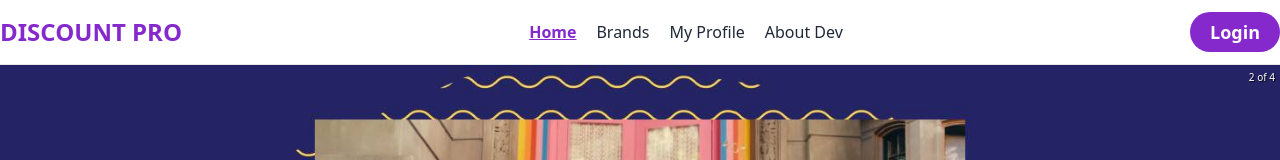
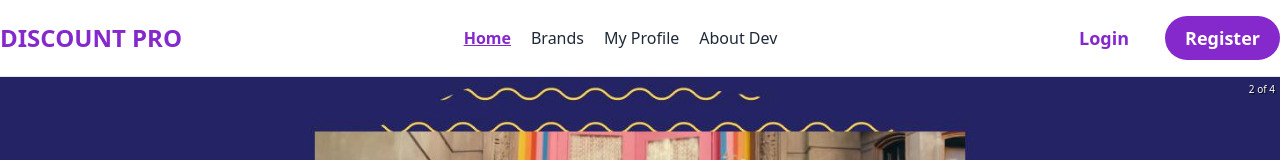
Before and after one commit to RahulKhanSuvo/discount-pro, a React (Vite) app: page / in a window 1280 px wide. Shown: the top 160 px of the page. Built offline with nearby package versions, Linux system fonts and the light colour scheme; no server answers.

Commit message:
added login btn in navbar

```diff
--- a/src/Provider/AuthProvider.jsx
+++ b/src/Provider/AuthProvider.jsx
@@ -1,17 +1,44 @@
 import AuthContext from "../context/authContext";
-import { createUserWithEmailAndPassword, updateProfile } from "firebase/auth";
+import {
+  createUserWithEmailAndPassword,
+  onAuthStateChanged,
+  signInWithEmailAndPassword,
+  signOut,
+  updateProfile,
+} from "firebase/auth";
 import auth from "../Firebase/firebase.config";
+import { useEffect, useState } from "react";
 const AuthProvider = ({ children }) => {
+  const [user, setUser] = useState(null);
   const userRegister = (email, password) => {
     return createUserWithEmailAndPassword(auth, email, password);
   };
   const updateUserProfile = (updatedData) => {
     return updateProfile(auth.currentUser, updatedData);
   };
+  const userLogin = (email, password) => {
+    return signInWithEmailAndPassword(auth, email, password);
+  };
+  const userLogout = () => {
+    return signOut(auth);
+  };
+  useEffect(() => {
+    const unsubscribe = onAuthStateChanged(auth, (currentUser) => {
+      if (currentUser) {
+        setUser(currentUser);
+      } else setUser(null);
+    });
+    return () => {
+      unsubscribe();
+    };
+  }, []);
   const info = {
     name: "rj",
     userRegister,
     updateUserProfile,
+    userLogin,
+    user,
+    userLogout,
   };
   return <AuthContext.Provider value={info}>{children}</AuthContext.Provider>;
 };
--- a/src/components/Header.jsx
+++ b/src/components/Header.jsx
@@ -3,7 +3,8 @@ import { Link, NavLink } from "react-router-dom";
 import AuthContext from "../context/authContext";
 
 const Header = () => {
-  const { name } = useContext(AuthContext);
+  const { user, userLogout } = useContext(AuthContext);
+  console.log(user);
   return (
     <div className="border-b bg-white z-50 sticky top-0 shadow-sm">
       <nav className="flex container mx-auto py-4 justify-between items-center">
@@ -48,13 +49,39 @@ const Header = () => {
           </NavLink>
         </div>
 
-        <div>
-          <Link
-            to={"/login"}
-            className="text-lg font-semibold text-white px-5 py-2 rounded-full bg-[#8529CD] hover:underline"
-          >
-            Login
-          </Link>
+        {/* Authentication Section */}
+        <div className="flex items-center gap-5">
+          {user ? (
+            <div className="flex items-center gap-3">
+              <img
+                src={user.photoURL}
+                alt="User Profile"
+                className="w-8 h-8 rounded-full"
+              />
+              <span className="text-sm">{user.email}</span>
+              <button
+                onClick={userLogout}
+                className="text-lg font-semibold text-white px-5 py-2 rounded-full bg-[#8529CD] hover:underline"
+              >
+                Logout
+              </button>
+            </div>
+          ) : (
+            <div className="flex gap-4">
+              <Link
+                to={"/login"}
+                className="text-lg font-semibold  px-5 py-2 rounded-full text-[#8529CD] hover:underline"
+              >
+                Login
+              </Link>
+              <Link
+                to={"/register"}
+                className="text-lg font-semibold text-white px-5 py-2 rounded-full bg-[#8529CD] hover:underline"
+              >
+                Register
+              </Link>
+            </div>
+          )}
         </div>
       </nav>
     </div>
--- a/src/pages/Login.jsx
+++ b/src/pages/Login.jsx
@@ -1,12 +1,21 @@
+import { useContext } from "react";
 import { FcGoogle } from "react-icons/fc";
 import { Link } from "react-router-dom";
+import AuthContext from "../context/authContext";
 
 const Login = () => {
+  const { userLogin } = useContext(AuthContext);
   const handelSubmit = (e) => {
     e.preventDefault();
     const email = e.target.email.value;
     const password = e.target.password.value;
-    console.log(email, password);
+    userLogin(email, password)
+      .then((result) => {
+        console.log(result.user);
+      })
+      .catch((error) => {
+        console.log(error);
+      });
   };
   return (
     <div className="min-h-screen flex flex-col justify-center items-center">
```
